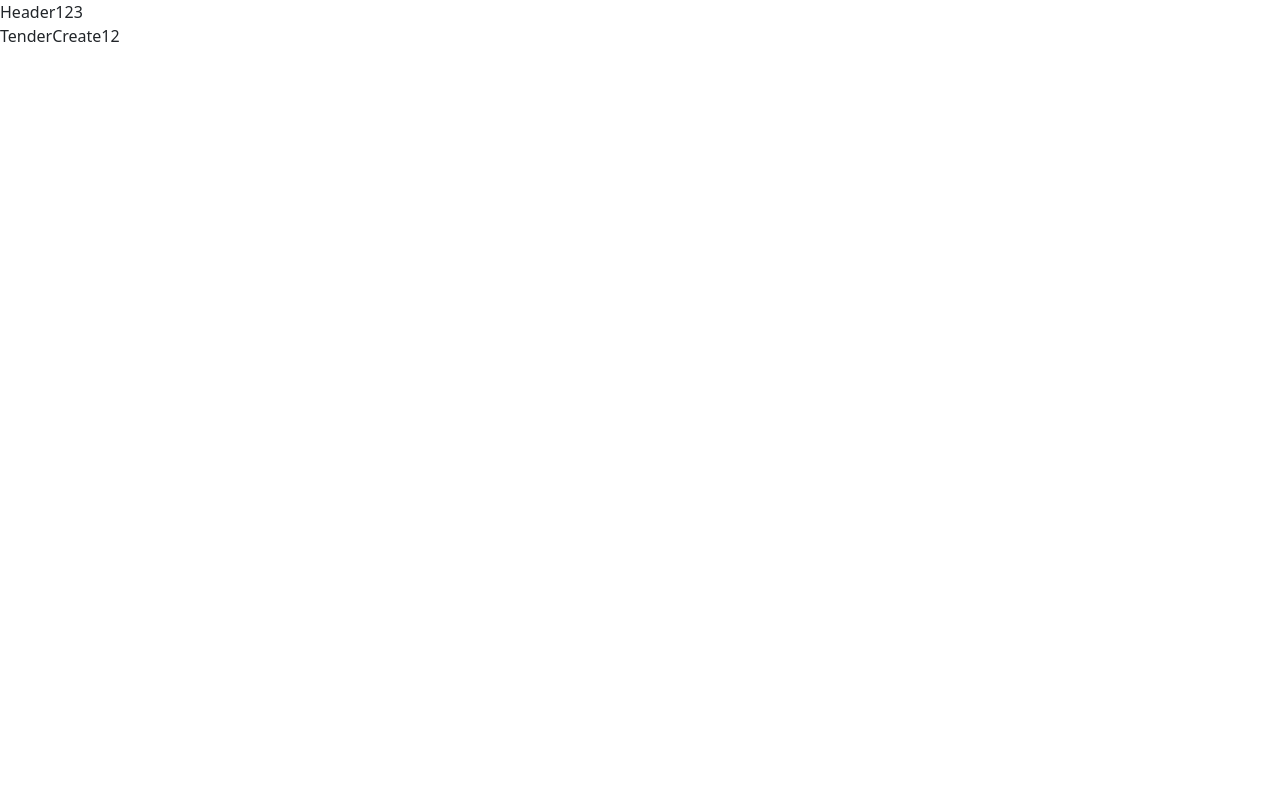
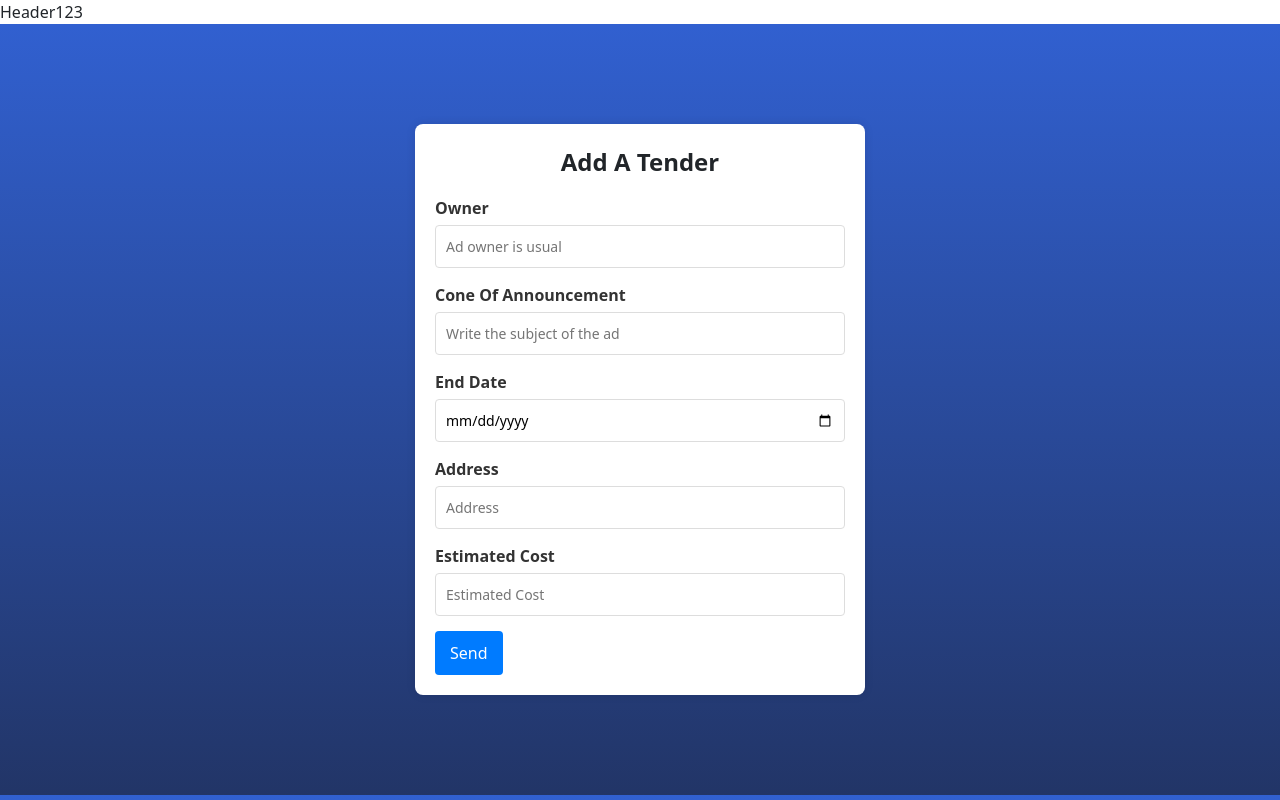
Before and after one commit to MercanHesenova/Tenders, a React (Vite) app: page /tender-create in a window 1280 px wide. Shown: the top 800 px of the page. Built offline with nearby package versions, Linux system fonts and the light colour scheme.

Commit message:
tenderCreate page add

```diff
--- a/db.json
+++ b/db.json
@@ -1,7 +1,23 @@
 {
-    "tenders":[
-        {
-
-        }
-    ]
+  "tenders": [
+    {
+      "id": "5656"
+    },
+    {
+      "id": "7f1e",
+      "owner": "asd",
+      "subject": "asdas",
+      "endDate": "2024-08-09",
+      "address": "asd",
+      "estimatedCost": 23432
+    },
+    {
+      "id": "8c91",
+      "owner": "asd",
+      "subject": "asdasaa",
+      "endDate": "2024-08-09",
+      "address": "asd",
+      "estimatedCost": 23432
+    }
+  ]
 }
--- a/package.json
+++ b/package.json
@@ -12,10 +12,12 @@
   "dependencies": {
     "axios": "^1.7.3",
     "bootstrap": "^5.3.3",
+    "formik": "^2.4.6",
     "react": "^18.3.1",
     "react-bootstrap": "^2.10.4",
     "react-dom": "^18.3.1",
-    "react-router-dom": "^6.26.0"
+    "react-router-dom": "^6.26.0",
+    "yup": "^1.4.0"
   },
   "devDependencies": {
     "@types/react": "^18.3.3",
--- a/src/App.jsx
+++ b/src/App.jsx
@@ -13,6 +13,7 @@ function App() {
   return (
     <Context.Provider>
       <Header></Header>
+      <TenderCreate/>
       <Routes>
         <Route path='/' element={<Home/>}></Route>
         <Route path='/tender-detail/:id' element={<TenderDetail/>}></Route>
--- /dev/null
+++ b/src/assets/tenderCreate.css
@@ -0,0 +1,70 @@
+.tenderCreateParent {
+    background: linear-gradient(#3160D0, #223567);
+      /* clip-path: polygon(0 0, 100% 0%, 100% 60%, 0% 100%); */
+}
+
+.tenderCreateParent {
+    display: flex;
+    justify-content: center;
+    align-items: center;
+    height: auto;
+    background-color: #f4f4f9;
+    text-transform: capitalize;
+  }
+
+  .tenderCreateForm {
+    background: #ffffff;
+    padding: 20px;
+    border-radius: 8px;
+    box-shadow: 0 0 10px rgba(0, 0, 0, 0.1);
+    max-width: 450px;
+    width: 100%;
+    margin: 100px 0;
+  }
+
+  .tenderCreateForm div {
+    margin-bottom: 15px;
+  }
+  .tenderCreateForm p{
+    font-weight: bold;
+    text-align: center;
+    font-size: 24px;
+  }
+  .tenderCreateForm label {
+    display: block;
+    margin-bottom: 5px;
+    font-weight: bold;
+    color: #333;
+  }
+
+  .tenderCreateForm input {
+    width: 100%;
+    padding: 10px;
+    border: 1px solid #ddd;
+    border-radius: 4px;
+    font-size: 14px;
+    transition: border-color 0.2s;
+  }
+
+  .tenderCreateForm input:focus {
+    border-color: #007bff;
+    outline: none;
+  }
+
+  .tenderCreateForm button {
+    background-color: #007bff;
+    color: white;
+    padding: 10px 15px;
+    border: none;
+    border-radius: 4px;
+    cursor: pointer;
+    font-size: 16px;
+    transition: background-color 0.2s;
+  }
+
+  .tenderCreateForm button:hover {
+    background-color: #0056b3;
+  }
+  .errors{
+    color: red;
+  }
--- /dev/null
+++ b/src/components/TenderCreateSchema.jsx
@@ -0,0 +1,9 @@
+import * as Yup from 'yup'
+
+export const TenderCreateSchema  =Yup.object().shape({
+    owner:Yup.string().min(3).max(10).required().matches(/^[A-Za-z]+$/,'only letters'),
+    subject:Yup.string().min(3).max(20).trim().required(),
+    endDate:Yup.string().required(),
+    address:Yup.string().min(3).max(30).trim().required(),
+    estimatedCost:Yup.number().moreThan(1000).lessThan(500000)
+})
--- a/src/pages/TenderCreate.jsx
+++ b/src/pages/TenderCreate.jsx
@@ -1,8 +1,100 @@
 import React from 'react'
+import '../assets/tenderCreate.css'
+import { useFormik } from 'formik'
+import { TenderCreateSchema } from '../components/TenderCreateSchema'
+import axios from 'axios'
 
 const TenderCreate = () => {
+  const tendersUrl = import.meta.env.VITE_TENDERS
+  const { values, handleChange, errors, handleSubmit } = useFormik({
+    initialValues: {
+      owner: "",
+      subject: "",
+      endDate: "",
+      address: "",
+      estimatedCost: "",
+
+    },
+    onSubmit: async (values) => {
+      try {
+        const response = await axios.get(tendersUrl)
+        const tendersRes = response.data
+
+        const isSubject = tendersRes.some(tender => tender.subject == values.subject)
+        if (!isSubject) {
+        await axios.post(tendersUrl, values)
+        }
+      } catch (error) {
+        console.log(error);
+
+      }
+
+    },
+    validationSchema: TenderCreateSchema
+  })
   return (
-    <div>TenderCreate12</div>
+    <div className='tenderCreateParent'>
+      <form onSubmit={handleSubmit} className='tenderCreateForm'>
+        <div>
+          <p>Add a tender</p>
+        </div>
+        <div>
+          <label htmlFor="owner">Owner</label>
+          <input
+            type="text"
+            name="owner"
+            id='owner'
+            placeholder='Ad owner is usual'
+            value={values.owner} onChange={handleChange}
+          />
+          {errors.owner && <div className='errors'>{errors.owner}</div>}
+        </div>
+        <div>
+          <label htmlFor='subject'>Cone of announcement</label>
+          <input
+            type="text"
+            name="subject"
+            id='subject'
+            placeholder='Write the subject of the ad'
+            value={values.subject} onChange={handleChange}
+          />
+          {errors.subject && <div className='errors'>{errors.subject}</div>}
+        </div>
+        <div>
+          <label htmlFor='date'>End Date</label>
+          <input
+            type="date"
+            name="endDate"
+            id='date'
+            value={values.endDate} onChange={handleChange}
+          />
+          {errors.subject && <div className='errors'>{errors.subject}</div>}
+        </div>
+        <div>
+          <label htmlFor='address'>Address</label>
+          <input
+            type="text"
+            name="address"
+            id='address'
+            placeholder='Address'
+            value={values.address} onChange={handleChange}
+          />
+          {errors.address && <div className='errors'>{errors.address}</div>}
+        </div>
+        <div>
+          <label htmlFor='estimatedCost'>Estimated Cost</label>
+          <input
+            type="number"
+            name="estimatedCost"
+            id='estimatedCost'
+            placeholder='Estimated Cost'
+            value={values.estimatedCost} onChange={handleChange}
+          />
+          {errors.estimatedCost && <div className='errors'>{errors.estimatedCost}</div>}
+        </div>
+        <button type="submit">Send</button>
+      </form>
+    </div>
   )
 }
 
```
Also changed, not shown: 2 other files (tests, documents, lock files or other folders).
